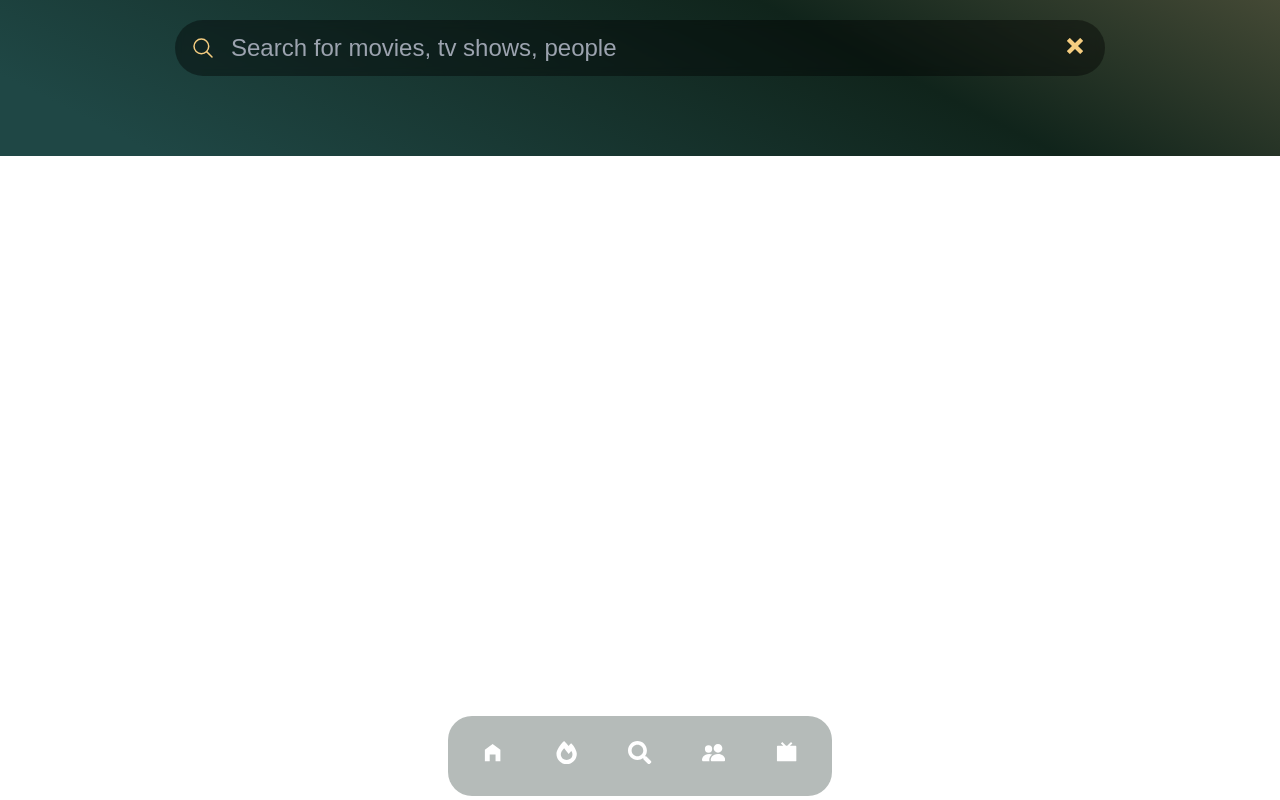
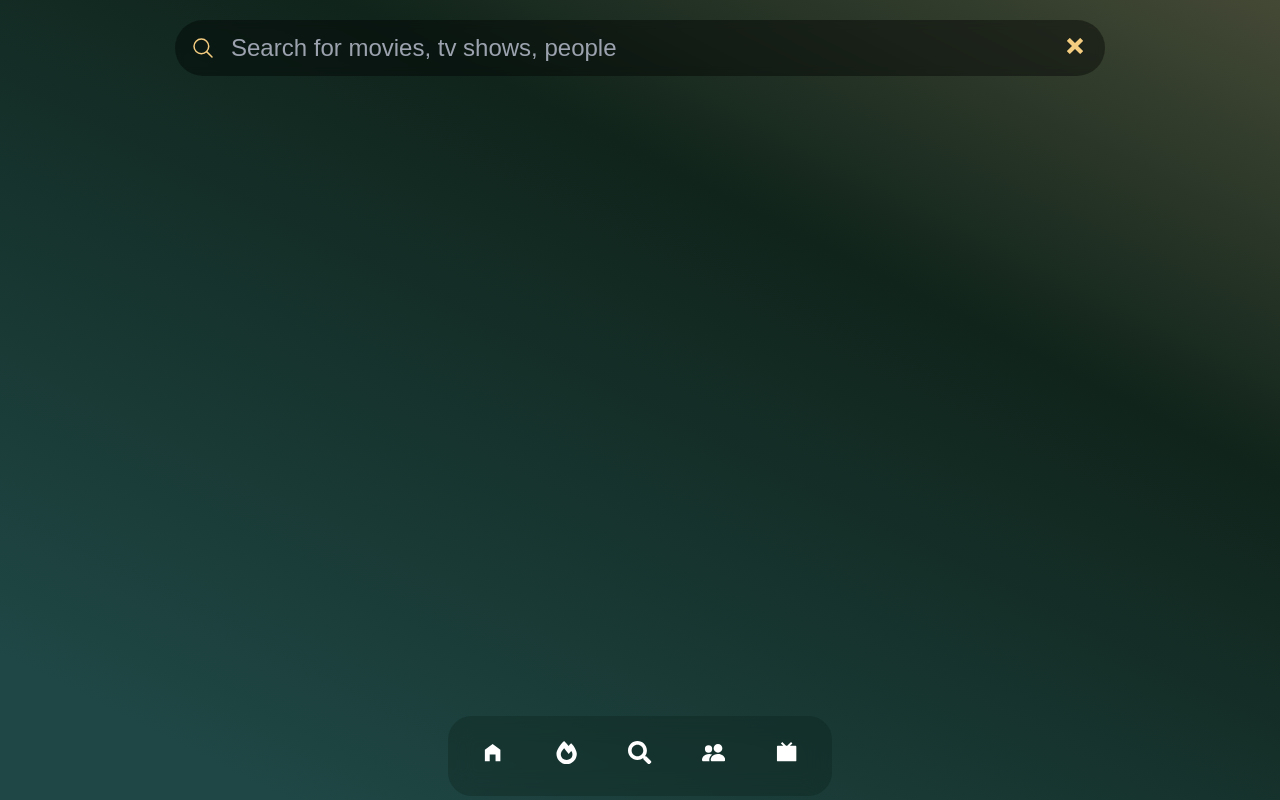
Before and after one commit to MAhmad25/TheMoviesFlix-Streaming-Platform, a React (Vite) app: page /search in a window 1280 px wide. Built offline with nearby package versions, Linux system fonts and the light colour scheme; a web font is replaced by a local one.

Commit message:
Update Search component to ensure minimum height for better layout consistency

```diff
--- a/src/Components/partials/Search.jsx
+++ b/src/Components/partials/Search.jsx
@@ -23,7 +23,7 @@ const Search = () => {
       }, [query]);
       return (
             <>
-                  <section className={`w-full   ${style.scrollbar}  lg:flex lg:flex-col lg:items-center  bg-[rgb(31,71,69)] bg-[linear-gradient(27deg,_rgba(31,71,69,1)_10%,_rgba(16,36,27,1)_67%,_rgba(68,73,53,1)_100%)] backdrop-blur-xl  px-5 overflow-y-scroll text-white`}>
+                  <section className={`w-full min-h-dvh   ${style.scrollbar}  lg:flex lg:flex-col lg:items-center  bg-[rgb(31,71,69)] bg-[linear-gradient(27deg,_rgba(31,71,69,1)_10%,_rgba(16,36,27,1)_67%,_rgba(68,73,53,1)_100%)] backdrop-blur-xl  px-5 overflow-y-scroll text-white`}>
                         <motion.div initial={{ y: -100 }} animate={{ y: 0, transition: { ease: "backInOut", duration: 0.5 } }} className={`relative ${style.scrollbar} mt-5 lg:w-3/4 w-full`}>
                               <input value={query} onChange={(e) => setQuery(e.target.value)} autoFocus className="w-full text-[#F5CD80] pr-12 pl-14 outline-none font-Stoshi border-none rounded-full bg-black/40 caret-[#d0ab67]  selection:bg-[#F5CD80] selection:text-black backdrop-blur-sm md:text-xl lg:text-2xl  py-3" placeholder="Search for movies, tv shows, people" type="text" />
                               <span className="absolute left-7 lg:top-4 top-3 -translate-x-1/2">
```
